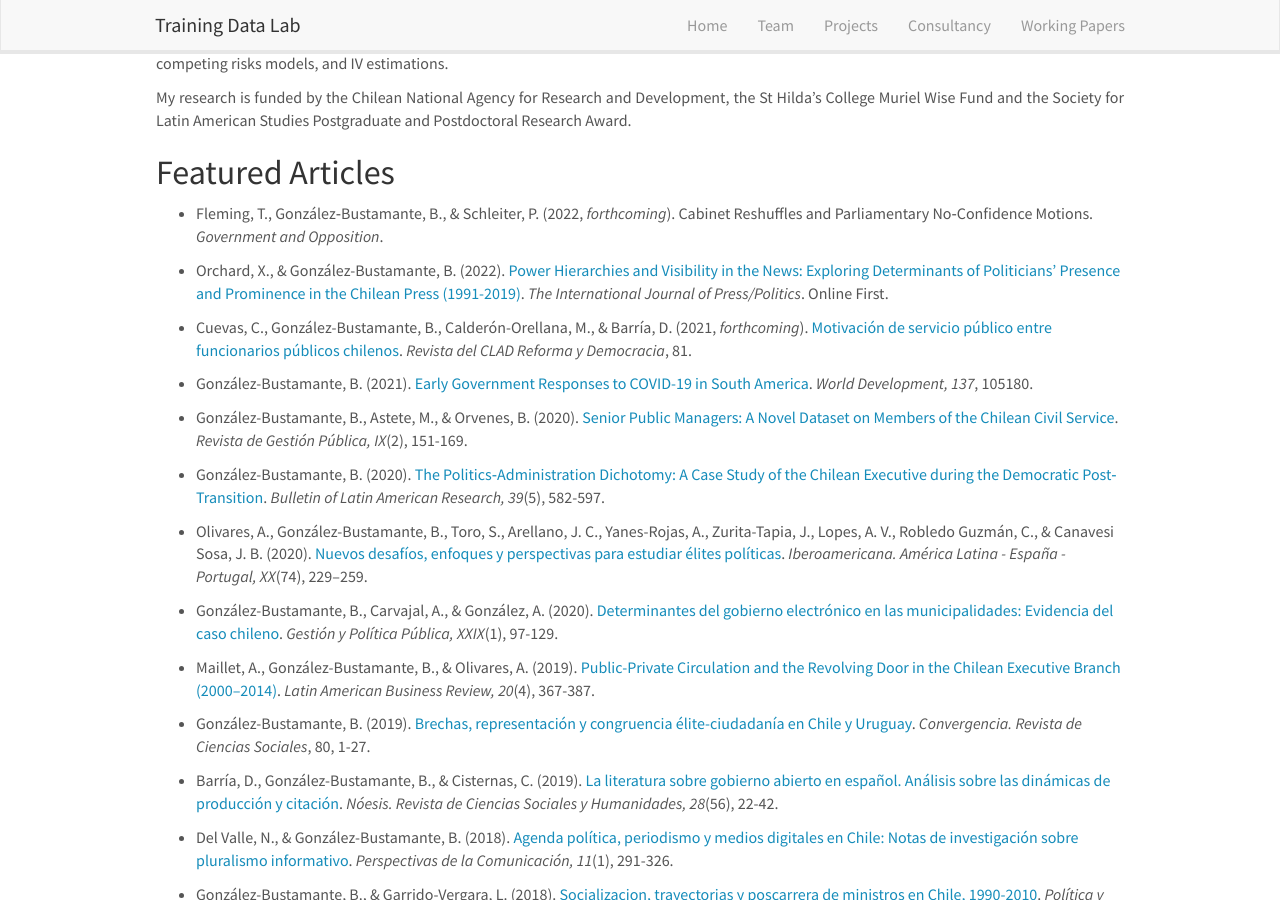
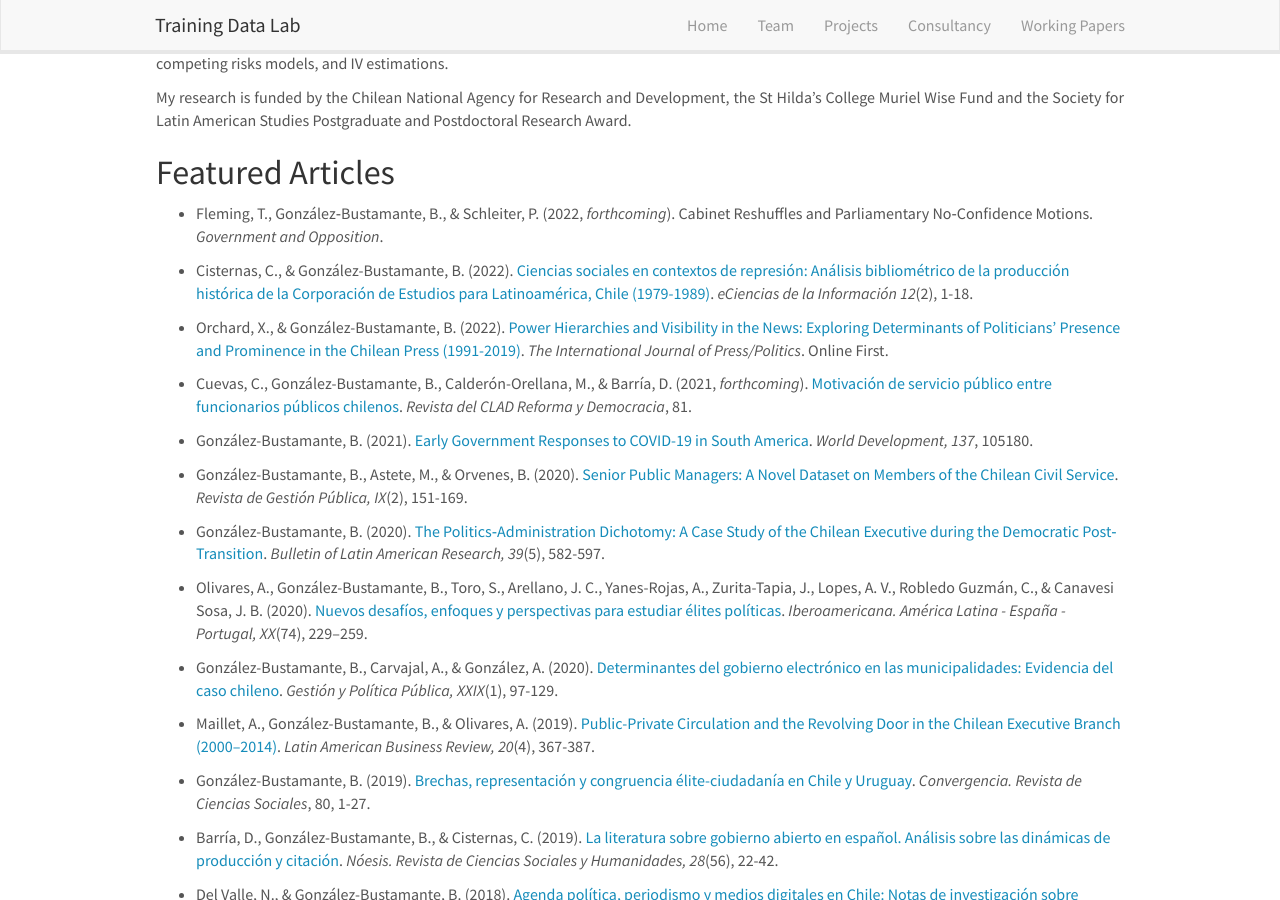
Before and after one commit to training-datalab/old-training-datalab.com, a Jekyll site: the page built from _pages/bgonzalezbustamante.md, in a window 1280 px wide and 900 px high, scrolled down 369 px. Built offline with Jekyll 4.4.1, drawn with Linux system fonts in a browser that asks for light colours; nearby versions of some CDN libraries.

Commit message:
Update bgonzalezbustamante.md

```diff
--- a/_pages/bgonzalezbustamante.md
+++ b/_pages/bgonzalezbustamante.md
@@ -21,6 +21,8 @@ permalink: /team/bgonzalezbustamante/
 ## Featured Articles
 
 * Fleming, T., González‑Bustamante, B., & Schleiter, P. (2022, *forthcoming*). Cabinet Reshuffles and Parliamentary No‑Confidence Motions. *Government and Opposition*.
+
+* Cisternas, C., & González-Bustamante, B. (2022). <a href="https://revistas.ucr.ac.cr/index.php/eciencias/article/view/50078" target="_blank">Ciencias sociales en contextos de represión: Análisis bibliométrico de la producción histórica de la Corporación de Estudios para Latinoamérica, Chile (1979-1989)</a>. *eCiencias de la Información 12*(2), 1-18.
 
 * Orchard, X., & González-Bustamante, B. (2022). <a href="https://doi.org/10.1177/19401612221089482" target="_blank">Power Hierarchies and Visibility in the News: Exploring Determinants of Politicians’ Presence and Prominence in the Chilean Press (1991-2019)</a>. *The International Journal of Press/Politics*. Online First.
 
```
